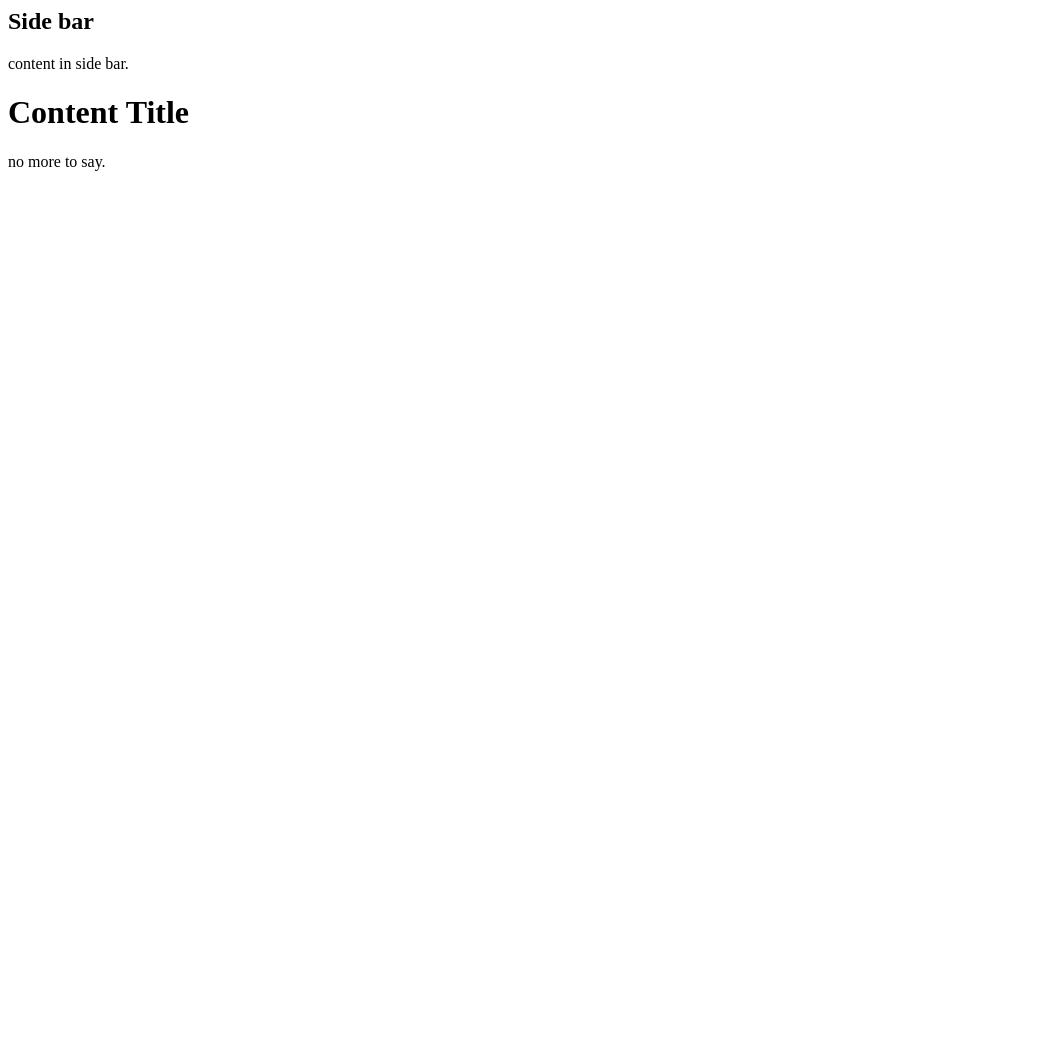
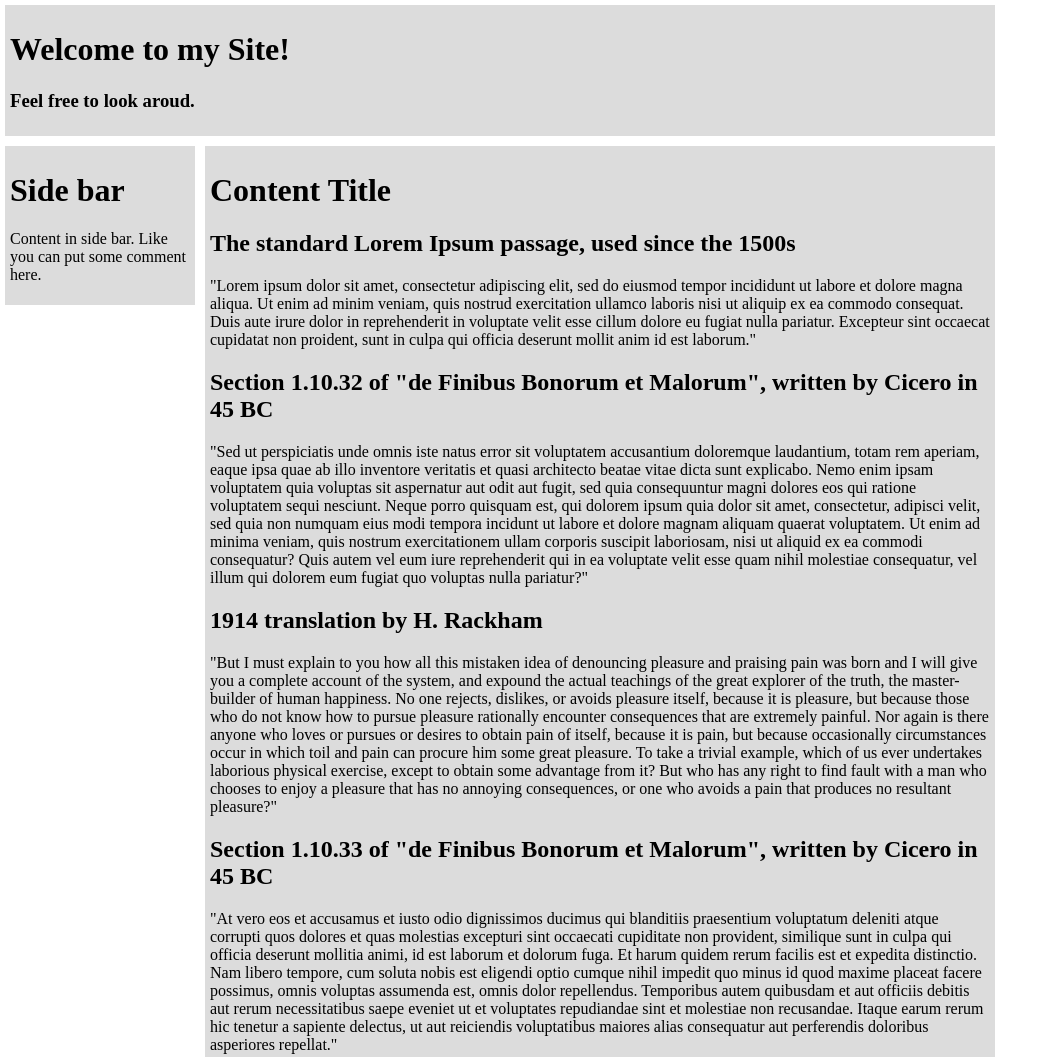
Before and after one commit to knightf/standbyme, a website: page src/index.html in a window 1280 px wide. Shown: the top 1057 px of the page, without its empty margins (0-1053 px from the left). Before the commit the page ends 800 px from the top, so only its background shows below. Drawn offline with nearby package versions, Linux system fonts and the light colour scheme.

Commit message:
basic layout

```diff
--- a/Gruntfile.js
+++ b/Gruntfile.js
@@ -7,7 +7,7 @@ module.exports = function(grunt){
 				options: {
 					port: 8080,
 					keepalive: true,
-					base: './',
+					base: './src',
 					hostname: '0.0.0.0',
 				},
 			},
--- a/package.json
+++ b/package.json
@@ -19,6 +19,6 @@
   "devDependencies": {
     "grunt": "^0.4.5",
     "grunt-contrib-connect": "^0.10.1",
-    "grunt-contrib-watch": "^0.6.1",
+    "grunt-contrib-watch": "^0.6.1"
   }
 }
--- a/src/index.html
+++ b/src/index.html
@@ -2,21 +2,74 @@
 	<head>
 		<meta charset="utf8"/>
 		<title>Stand By Me</title>
+		<style>
+			body, html{
+				padding: 0px;
+				margin: 0px;
+			}
+
+			.wrapper{
+				width: 1000px;
+			}
+
+			.block{
+				padding: 5px;
+				margin: 5px;
+				background-color: Gainsboro;
+			}
+
+			.sidebar,
+			.content{
+				float: left;
+			}
+
+			.sidebar{
+				width: 180px;
+			}
+
+			.content{
+				width: 780;
+			}
+		</style>
 	</head>
 	<body>
 		<div class="wrapper">
-			<div class="sidebar">
-				<h2>Side bar</h2>
-				<p>content in side bar.</p>
+			<div class="header block">
+				<h1>Welcome to my Site!</h1>
+				<h3>Feel free to look aroud.</h3>
 			</div>
-			<div class="content">
+			<div class="sidebar block">
+				<h1>Side bar</h1>
+				<p>Content in side bar. Like you can put some comment here.</p>
+			</div>
+			<div class="content block">
 				<h1>Content Title</h1>
-				<p>no more to say.</p>
+				<h2>The standard Lorem Ipsum passage, used since the 1500s</h2>
+				<p>"Lorem ipsum dolor sit amet, consectetur adipiscing elit, sed do eiusmod tempor incididunt ut labore et dolore magna aliqua. Ut enim ad minim veniam, quis nostrud exercitation ullamco laboris nisi ut aliquip ex ea commodo consequat. Duis aute irure dolor in reprehenderit in voluptate velit esse cillum dolore eu fugiat nulla pariatur. Excepteur sint occaecat cupidatat non proident, sunt in culpa qui officia deserunt mollit anim id est laborum."</p>
+				<h2>Section 1.10.32 of "de Finibus Bonorum et Malorum", written by Cicero in 45 BC</h2>
+				<p>"Sed ut perspiciatis unde omnis iste natus error sit voluptatem accusantium doloremque laudantium, totam rem aperiam, eaque ipsa quae ab illo inventore veritatis et quasi architecto beatae vitae dicta sunt explicabo. Nemo enim ipsam voluptatem quia voluptas sit aspernatur aut odit aut fugit, sed quia consequuntur magni dolores eos qui ratione voluptatem sequi nesciunt. Neque porro quisquam est, qui dolorem ipsum quia dolor sit amet, consectetur, adipisci velit, sed quia non numquam eius modi tempora incidunt ut labore et dolore magnam aliquam quaerat voluptatem. Ut enim ad minima veniam, quis nostrum exercitationem ullam corporis suscipit laboriosam, nisi ut aliquid ex ea commodi consequatur? Quis autem vel eum iure reprehenderit qui in ea voluptate velit esse quam nihil molestiae consequatur, vel illum qui dolorem eum fugiat quo voluptas nulla pariatur?"</p>
+				<h2>1914 translation by H. Rackham</h2>
+				<p>"But I must explain to you how all this mistaken idea of denouncing pleasure and praising pain was born and I will give you a complete account of the system, and expound the actual teachings of the great explorer of the truth, the master-builder of human happiness. No one rejects, dislikes, or avoids pleasure itself, because it is pleasure, but because those who do not know how to pursue pleasure rationally encounter consequences that are extremely painful. Nor again is there anyone who loves or pursues or desires to obtain pain of itself, because it is pain, but because occasionally circumstances occur in which toil and pain can procure him some great pleasure. To take a trivial example, which of us ever undertakes laborious physical exercise, except to obtain some advantage from it? But who has any right to find fault with a man who chooses to enjoy a pleasure that has no annoying consequences, or one who avoids a pain that produces no resultant pleasure?"</p>
+				<h2>Section 1.10.33 of "de Finibus Bonorum et Malorum", written by Cicero in 45 BC</h2>
+				<p>"At vero eos et accusamus et iusto odio dignissimos ducimus qui blanditiis praesentium voluptatum deleniti atque corrupti quos dolores et quas molestias excepturi sint occaecati cupiditate non provident, similique sunt in culpa qui officia deserunt mollitia animi, id est laborum et dolorum fuga. Et harum quidem rerum facilis est et expedita distinctio. Nam libero tempore, cum soluta nobis est eligendi optio cumque nihil impedit quo minus id quod maxime placeat facere possimus, omnis voluptas assumenda est, omnis dolor repellendus. Temporibus autem quibusdam et aut officiis debitis aut rerum necessitatibus saepe eveniet ut et voluptates repudiandae sint et molestiae non recusandae. Itaque earum rerum hic tenetur a sapiente delectus, ut aut reiciendis voluptatibus maiores alias consequatur aut perferendis doloribus asperiores repellat."</p>
+				<h2>1914 translation by H. Rackham</h2>
+				<p>"On the other hand, we denounce with righteous indignation and dislike men who are so beguiled and demoralized by the charms of pleasure of the moment, so blinded by desire, that they cannot foresee the pain and trouble that are bound to ensue; and equal blame belongs to those who fail in their duty through weakness of will, which is the same as saying through shrinking from toil and pain. These cases are perfectly simple and easy to distinguish. In a free hour, when our power of choice is untrammelled and when nothing prevents our being able to do what we like best, every pleasure is to be welcomed and every pain avoided. But in certain circumstances and owing to the claims of duty or the obligations of business it will frequently occur that pleasures have to be repudiated and annoyances accepted. The wise man therefore always holds in these matters to this principle of selection: he rejects pleasures to secure other greater pleasures, or else he endures pains to avoid worse pains."</p>
+			</div>
+			<div style="clear: both;"></div>
+			<div class="footer block">
+				<p>Footer stuff in here.</p>
+				<p>Contact me please.</p>
 			</div>
 		</div>
 
 		<script src="//code.jquery.com/jquery-1.11.3.min.js"></script>
 		<script src="//code.jquery.com/jquery-migrate-1.2.1.min.js"></script>
-		<script src="../src/js/standbyme.js"></script>
+		<script src="./js/standbyme.js"></script>
+
+		<script>
+			$(document).ready(function(){
+				$('.sidebar').standbyme();
+			});
+		</script>
 	</body>
 </html>
--- a/src/js/standbyme.js
+++ b/src/js/standbyme.js
@@ -1,5 +1,5 @@
 (function($){
 	$.fn.standbyme = function(){
-		console.log('plugin entrance');
+		console.log(this);
 	}
 }(jQuery));
```
Also changed, not shown: README.md.
